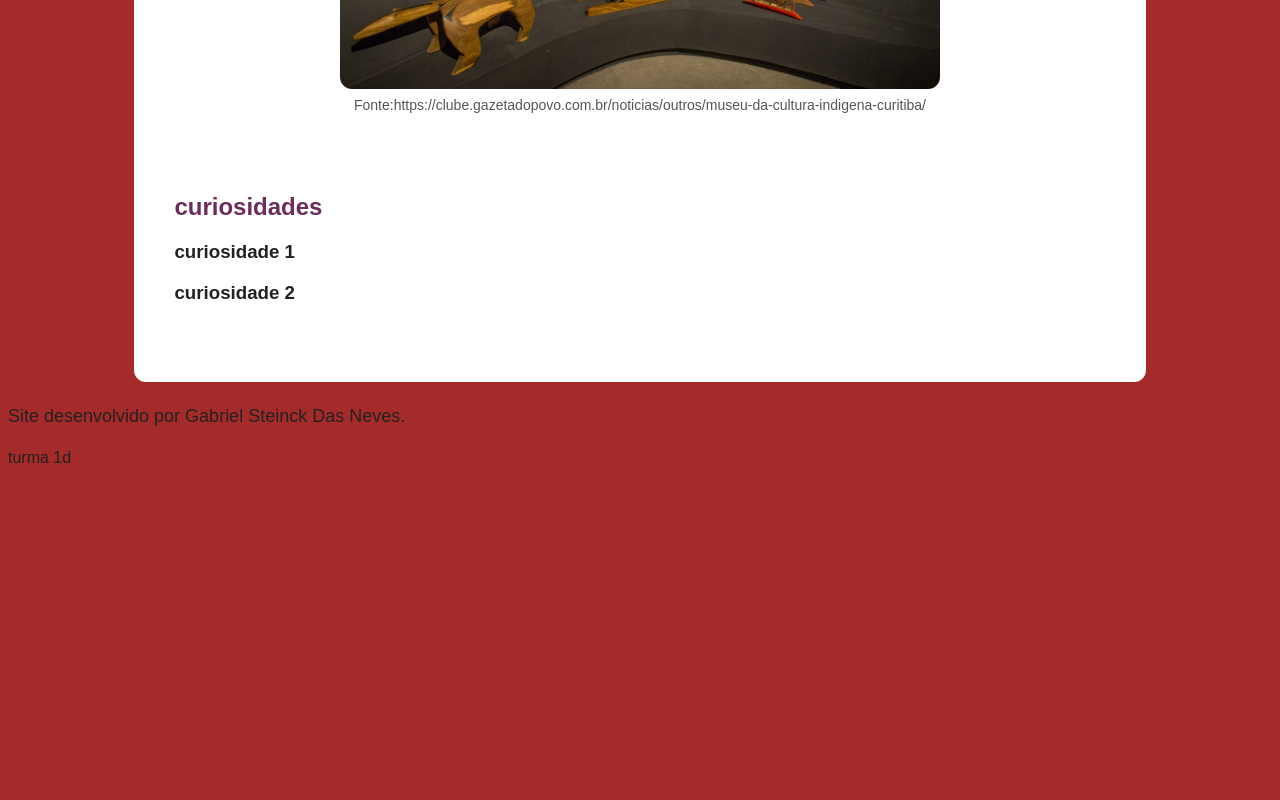
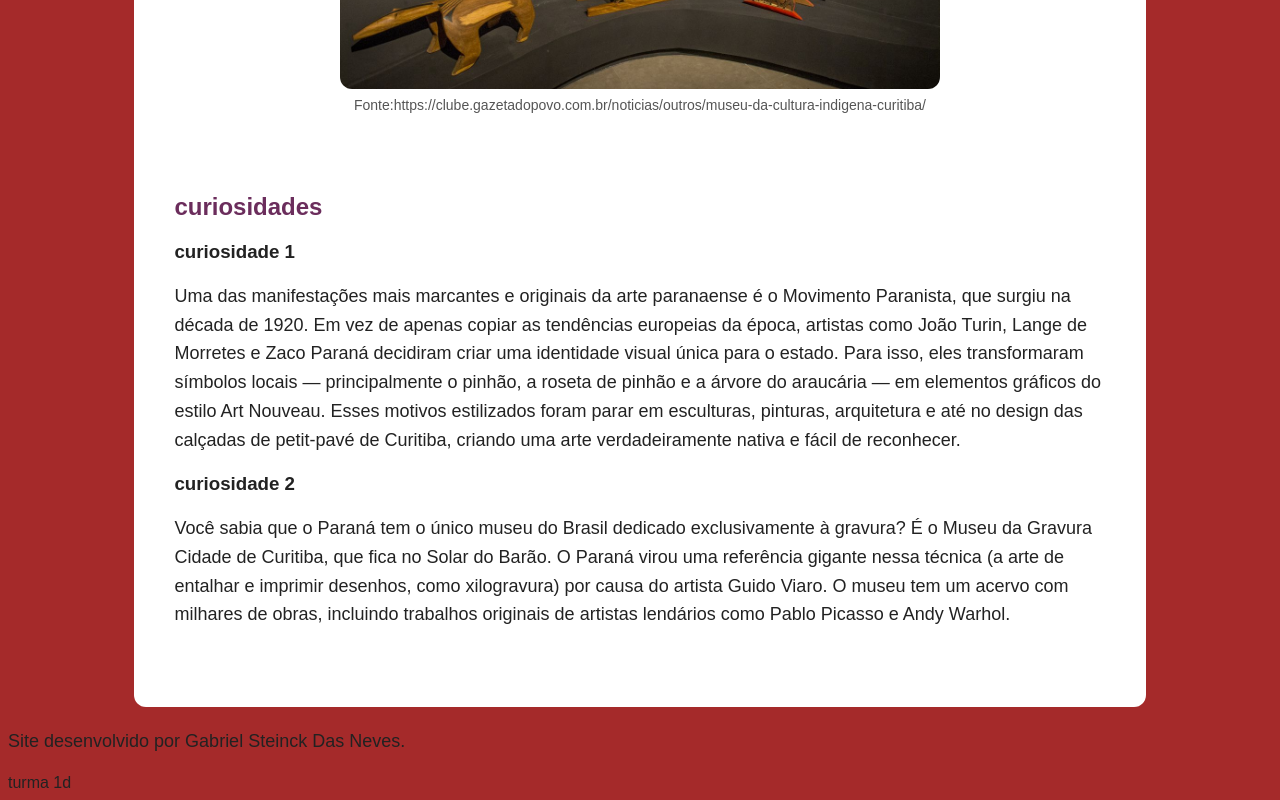
Before and after one commit to GabrielSteinck/tarefa_arte_digital, a plain HTML site: page index.html in a window 1280 px wide. Shown: the part 2576-3376 px from the top of the page. Before the commit the page ends 3051 px from the top, so only its background shows below. Drawn offline with Linux system fonts and the light colour scheme.

Commit message:
Ajutes no codigo

```diff
--- a/index.html
+++ b/index.html
@@ -91,11 +91,26 @@
                 <h2>curiosidades</h2>
                 <div class="card">
                     <h3>curiosidade 1</h3>
-                    <p></p>
+                    <p>Uma das manifestações mais marcantes e originais da arte paranaense é o Movimento Paranista, que
+                        surgiu na década de 1920.
+
+                        Em vez de apenas copiar as tendências europeias da época, artistas como João Turin, Lange de
+                        Morretes e Zaco Paraná decidiram criar uma identidade visual única para o estado. Para isso,
+                        eles transformaram símbolos locais — principalmente o pinhão, a roseta de pinhão e a árvore do
+                        araucária — em elementos gráficos do estilo Art Nouveau.
+
+                        Esses motivos estilizados foram parar em esculturas, pinturas, arquitetura e até no design das
+                        calçadas de petit-pavé de Curitiba, criando uma arte verdadeiramente nativa e fácil de
+                        reconhecer.</p>
                 </div>
                 <div class="card">
                     <h3>curiosidade 2</h3>
-                    <p></p>
+                    <p>
+                        Você sabia que o Paraná tem o único museu do Brasil dedicado exclusivamente à gravura? É o
+                            Museu da Gravura Cidade de Curitiba, que fica no Solar do Barão. O Paraná virou uma
+                            referência gigante nessa técnica (a arte de entalhar e imprimir desenhos, como xilogravura)
+                            por causa do artista Guido Viaro. O museu tem um acervo com milhares de obras, incluindo
+                            trabalhos originais de artistas lendários como Pablo Picasso e Andy Warhol.</p>
                 </div>
     </main>
     <footer>
```
